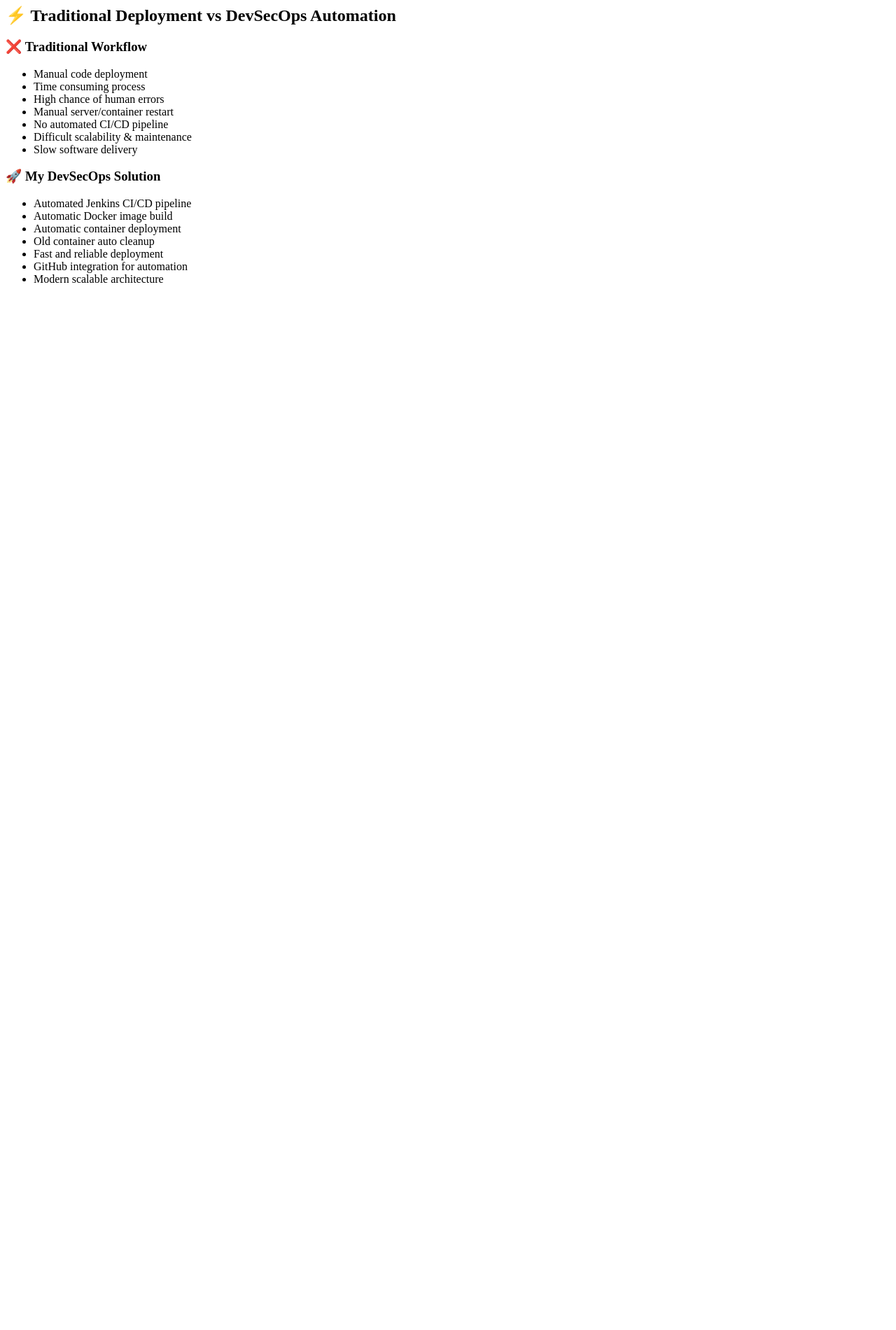
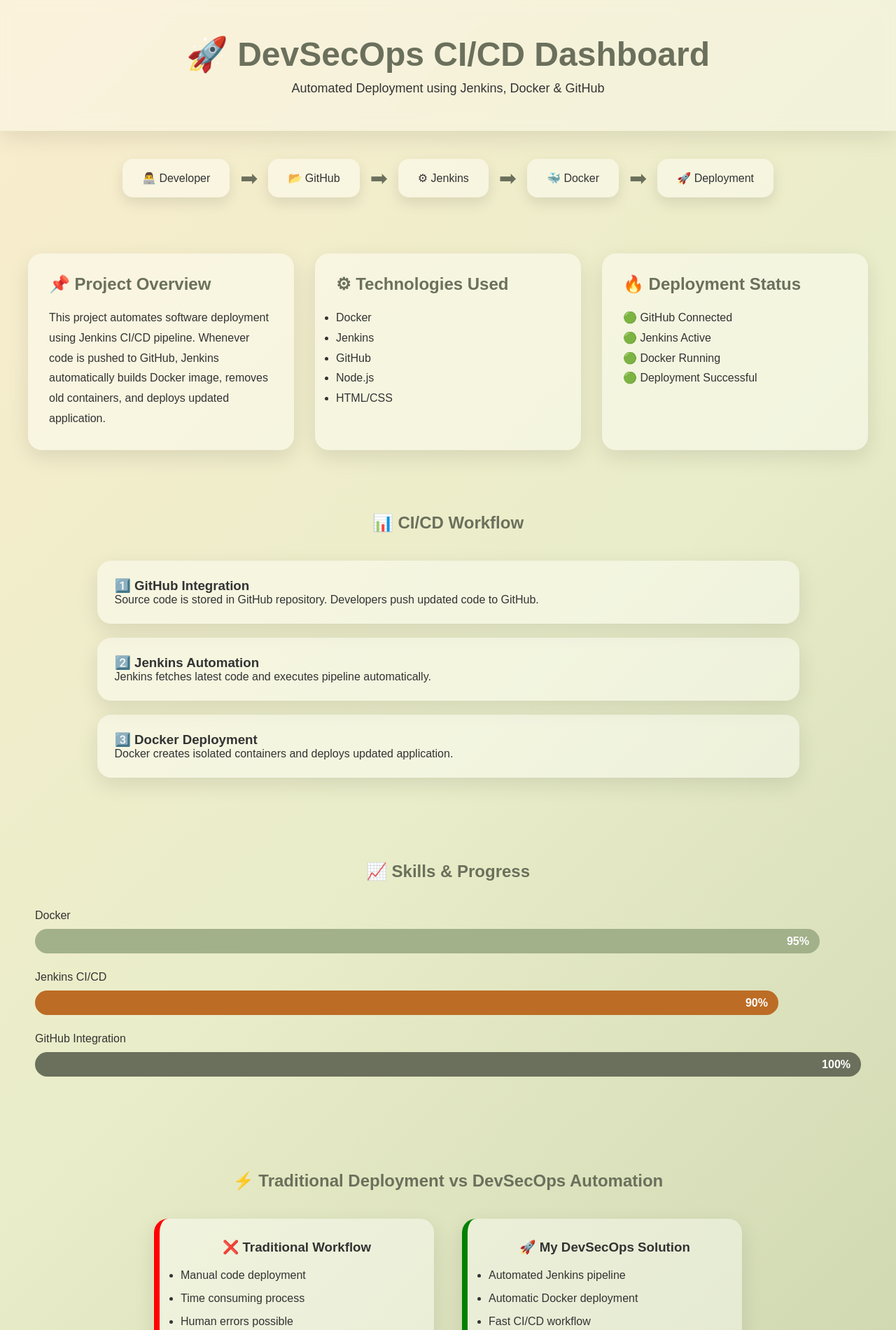
Before and after one commit to Sarthak-Chaubey/devsecops-project, a website: page public/index.html in a window 1280 px wide. Shown: the top 1900 px of the page at 70% size. Before the commit the page ends 800 px from the top, so only its background shows below. Drawn offline with Linux system fonts and the light colour scheme.

Commit message:
Created professional DevSecOps dashboard UI

```diff
--- a/public/index.html
+++ b/public/index.html
@@ -1,3 +1,127 @@
+<!DOCTYPE html>
+<html lang="en">
+<head>
+    <meta charset="UTF-8">
+    <meta name="viewport" content="width=device-width, initial-scale=1.0">
+    <title>DevSecOps Dashboard</title>
+    <link rel="stylesheet" href="style.css">
+</head>
+<body>
+
+<header>
+    <h1>🚀 DevSecOps CI/CD Dashboard</h1>
+    <p>Automated Deployment using Jenkins, Docker & GitHub</p>
+</header>
+
+<section class="pipeline">
+
+    <div class="step">👨‍💻 Developer</div>
+    <div class="arrow">➡</div>
+
+    <div class="step">📂 GitHub</div>
+    <div class="arrow">➡</div>
+
+    <div class="step">⚙ Jenkins</div>
+    <div class="arrow">➡</div>
+
+    <div class="step">🐳 Docker</div>
+    <div class="arrow">➡</div>
+
+    <div class="step">🚀 Deployment</div>
+
+</section>
+
+<section class="cards">
+
+    <div class="card">
+        <h2>📌 Project Overview</h2>
+
+        <p>
+            This project automates software deployment using Jenkins CI/CD pipeline.
+            Whenever code is pushed to GitHub,
+            Jenkins automatically builds Docker image,
+            removes old containers,
+            and deploys updated application.
+        </p>
+    </div>
+
+    <div class="card">
+        <h2>⚙ Technologies Used</h2>
+
+        <ul>
+            <li>Docker</li>
+            <li>Jenkins</li>
+            <li>GitHub</li>
+            <li>Node.js</li>
+            <li>HTML/CSS</li>
+        </ul>
+    </div>
+
+    <div class="card">
+        <h2>🔥 Deployment Status</h2>
+
+        <p>🟢 GitHub Connected</p>
+        <p>🟢 Jenkins Active</p>
+        <p>🟢 Docker Running</p>
+        <p>🟢 Deployment Successful</p>
+    </div>
+
+</section>
+
+<section class="workflow">
+
+    <h2>📊 CI/CD Workflow</h2>
+
+    <div class="workflow-box">
+        <h3>1️⃣ GitHub Integration</h3>
+
+        <p>
+            Source code is stored in GitHub repository.
+            Developers push updated code to GitHub.
+        </p>
+    </div>
+
+    <div class="workflow-box">
+        <h3>2️⃣ Jenkins Automation</h3>
+
+        <p>
+            Jenkins fetches latest code
+            and executes pipeline automatically.
+        </p>
+    </div>
+
+    <div class="workflow-box">
+        <h3>3️⃣ Docker Deployment</h3>
+
+        <p>
+            Docker creates isolated containers
+            and deploys updated application.
+        </p>
+    </div>
+
+</section>
+
+<section class="graph-section">
+
+    <h2>📈 Skills & Progress</h2>
+
+    <div class="bar">
+        <label>Docker</label>
+        <div class="progress docker">95%</div>
+    </div>
+
+    <div class="bar">
+        <label>Jenkins CI/CD</label>
+        <div class="progress jenkins">90%</div>
+    </div>
+
+    <div class="bar">
+        <label>GitHub Integration</label>
+        <div class="progress github">100%</div>
+    </div>
+
+</section>
+
 <section class="comparison">
 
     <h2>⚡ Traditional Deployment vs DevSecOps Automation</h2>
@@ -5,33 +129,40 @@
     <div class="comparison-container">
 
         <div class="comparison-card old">
+
             <h3>❌ Traditional Workflow</h3>
 
             <ul>
                 <li>Manual code deployment</li>
                 <li>Time consuming process</li>
-                <li>High chance of human errors</li>
-                <li>Manual server/container restart</li>
-                <li>No automated CI/CD pipeline</li>
-                <li>Difficult scalability & maintenance</li>
-                <li>Slow software delivery</li>
+                <li>Human errors possible</li>
+                <li>Manual server restart</li>
+                <li>No automation</li>
             </ul>
+
         </div>
 
         <div class="comparison-card new">
+
             <h3>🚀 My DevSecOps Solution</h3>
 
             <ul>
-                <li>Automated Jenkins CI/CD pipeline</li>
-                <li>Automatic Docker image build</li>
-                <li>Automatic container deployment</li>
-                <li>Old container auto cleanup</li>
-                <li>Fast and reliable deployment</li>
-                <li>GitHub integration for automation</li>
-                <li>Modern scalable architecture</li>
+                <li>Automated Jenkins pipeline</li>
+                <li>Automatic Docker deployment</li>
+                <li>Fast CI/CD workflow</li>
+                <li>Auto container cleanup</li>
+                <li>Scalable architecture</li>
             </ul>
+
         </div>
 
     </div>
 
 </section>
+
+<footer>
+    Built by Sarthak 🚀
+</footer>
+
+</body>
+</html>
--- a/public/style.css
+++ b/public/style.css
@@ -5,10 +5,9 @@
 }
 
 body{
-    font-family: Arial, sans-serif;
-    background: linear-gradient(135deg,#faedcd,#e9edc9,#ccd5ae);
+    font-family:Arial,sans-serif;
+    background:linear-gradient(135deg,#faedcd,#e9edc9,#ccd5ae);
     color:#333;
-    overflow-x:hidden;
 }
 
 /* HEADER */
@@ -16,21 +15,18 @@
 header{
     text-align:center;
     padding:50px;
-    background:rgba(255,255,255,0.35);
-    backdrop-filter: blur(12px);
-    box-shadow:0 8px 32px rgba(0,0,0,0.15);
-    border-bottom:1px solid rgba(255,255,255,0.3);
+    background:rgba(255,255,255,0.3);
+    backdrop-filter:blur(10px);
+    box-shadow:0 8px 32px rgba(0,0,0,0.1);
 }
 
 header h1{
+    font-size:48px;
     color:#6b705c;
-    font-size:48px;
-    text-shadow:0 0 10px rgba(107,112,92,0.3);
 }
 
 header p{
-    margin-top:15px;
-    color:#555;
+    margin-top:10px;
     font-size:18px;
 }
 
@@ -46,25 +42,19 @@
 }
 
 .step{
-    background:rgba(255,255,255,0.45);
-    border:1px solid rgba(255,255,255,0.4);
-    backdrop-filter: blur(12px);
+    background:rgba(255,255,255,0.4);
     padding:18px 28px;
-    border-radius:18px;
-    box-shadow:0 8px 20px rgba(0,0,0,0.12);
+    border-radius:15px;
+    box-shadow:0 8px 20px rgba(0,0,0,0.1);
     transition:0.4s;
-    transform-style:preserve-3d;
-    color:#444;
-    font-weight:bold;
 }
 
 .step:hover{
-    transform:translateY(-10px) rotateX(8deg);
-    box-shadow:0 0 20px rgba(107,112,92,0.4);
+    transform:translateY(-10px);
 }
 
 .arrow{
-    font-size:32px;
+    font-size:30px;
     color:#6b705c;
 }
 
@@ -79,18 +69,14 @@
 
 .card{
     background:rgba(255,255,255,0.4);
-    border:1px solid rgba(255,255,255,0.4);
-    backdrop-filter: blur(12px);
-    border-radius:22px;
     padding:30px;
+    border-radius:20px;
+    box-shadow:0 10px 30px rgba(0,0,0,0.1);
     transition:0.4s;
-    transform-style:preserve-3d;
-    box-shadow:0 10px 30px rgba(0,0,0,0.15);
 }
 
 .card:hover{
-    transform:translateY(-15px) rotateY(5deg);
-    box-shadow:0 0 25px rgba(107,112,92,0.3);
+    transform:translateY(-10px);
 }
 
 .card h2{
@@ -101,11 +87,6 @@
 .card p,
 .card li{
     line-height:1.8;
-    color:#444;
-}
-
-.card ul{
-    padding-left:20px;
 }
 
 /* WORKFLOW */
@@ -118,29 +99,15 @@
     text-align:center;
     margin-bottom:40px;
     color:#6b705c;
-    font-size:36px;
 }
 
 .workflow-box{
     background:rgba(255,255,255,0.4);
-    border:1px solid rgba(255,255,255,0.4);
-    backdrop-filter: blur(10px);
-    margin:25px auto;
     padding:25px;
-    border-radius:22px;
+    border-radius:20px;
+    margin:20px auto;
     width:85%;
-    transition:0.4s;
-    box-shadow:0 10px 30px rgba(0,0,0,0.12);
-}
-
-.workflow-box:hover{
-    transform:translateX(10px);
-    box-shadow:0 0 20px rgba(107,112,92,0.3);
-}
-
-.workflow-box h3{
-    color:#6b705c;
-    margin-bottom:15px;
+    box-shadow:0 10px 30px rgba(0,0,0,0.1);
 }
 
 /* GRAPH SECTION */
@@ -151,9 +118,8 @@
 
 .graph-section h2{
     text-align:center;
-    margin-bottom:35px;
+    margin-bottom:40px;
     color:#6b705c;
-    font-size:36px;
 }
 
 .bar{
@@ -163,73 +129,34 @@
 label{
     display:block;
     margin-bottom:10px;
-    font-size:18px;
-    color:#444;
 }
 
 .progress{
     height:35px;
     line-height:35px;
     border-radius:30px;
+    text-align:right;
     padding-right:15px;
-    text-align:right;
+    color:white;
     font-weight:bold;
-    color:white;
-    box-shadow:0 0 15px rgba(0,0,0,0.15);
 }
 
 .docker{
     width:95%;
-    background:linear-gradient(90deg,#ccd5ae,#a3b18a);
+    background:#a3b18a;
 }
 
 .jenkins{
     width:90%;
-    background:linear-gradient(90deg,#d4a373,#bc6c25);
+    background:#bc6c25;
 }
 
 .github{
     width:100%;
-    background:linear-gradient(90deg,#6b705c,#4f553d);
+    background:#6b705c;
 }
 
-.frontend{
-    width:85%;
-    background:linear-gradient(90deg,#e9edc9,#ccd5ae);
-    color:#333;
-}
-
-/* BENEFITS */
-
-.benefits{
-    padding:50px;
-    text-align:center;
-}
-
-.benefits h2{
-    margin-bottom:35px;
-    color:#6b705c;
-    font-size:36px;
-}
-
-.benefit-box{
-    background:rgba(255,255,255,0.4);
-    border:1px solid rgba(255,255,255,0.4);
-    backdrop-filter: blur(12px);
-    width:70%;
-    margin:20px auto;
-    padding:18px;
-    border-radius:18px;
-    transition:0.4s;
-    box-shadow:0 8px 25px rgba(0,0,0,0.12);
-}
-
-.benefit-box:hover{
-    transform:scale(1.03);
-    box-shadow:0 0 20px rgba(107,112,92,0.3);
-}
-
-/* COMPARISON SECTION */
+/* COMPARISON */
 
 .comparison{
     padding:60px 40px;
@@ -238,7 +165,6 @@
 
 .comparison h2{
     margin-bottom:40px;
-    font-size:38px;
     color:#6b705c;
 }
 
@@ -250,45 +176,36 @@
 }
 
 .comparison-card{
-    width:420px;
+    width:400px;
+    background:rgba(255,255,255,0.4);
     padding:30px;
-    border-radius:25px;
-    backdrop-filter: blur(12px);
+    border-radius:20px;
+    box-shadow:0 10px 30px rgba(0,0,0,0.1);
     transition:0.4s;
-    transform-style:preserve-3d;
-    box-shadow:0 10px 30px rgba(0,0,0,0.15);
 }
 
 .comparison-card:hover{
-    transform:translateY(-15px) rotateY(5deg);
+    transform:translateY(-10px);
 }
 
 .old{
-    background:rgba(255,220,220,0.5);
-    border:1px solid rgba(255,0,0,0.15);
+    border-left:8px solid red;
 }
 
 .new{
-    background:rgba(220,255,220,0.5);
-    border:1px solid rgba(0,255,0,0.15);
+    border-left:8px solid green;
 }
 
 .comparison-card h3{
-    margin-bottom:25px;
-    font-size:28px;
-    color:#444;
+    margin-bottom:20px;
 }
 
 .comparison-card ul{
-    list-style:none;
     text-align:left;
 }
 
 .comparison-card li{
     margin-bottom:15px;
-    font-size:18px;
-    line-height:1.6;
-    color:#444;
 }
 
 /* FOOTER */
@@ -296,9 +213,6 @@
 footer{
     text-align:center;
     padding:25px;
-    background:rgba(255,255,255,0.35);
-    backdrop-filter: blur(10px);
     margin-top:40px;
-    color:#555;
-    border-top:1px solid rgba(255,255,255,0.3);
+    background:rgba(255,255,255,0.3);
 }
```
